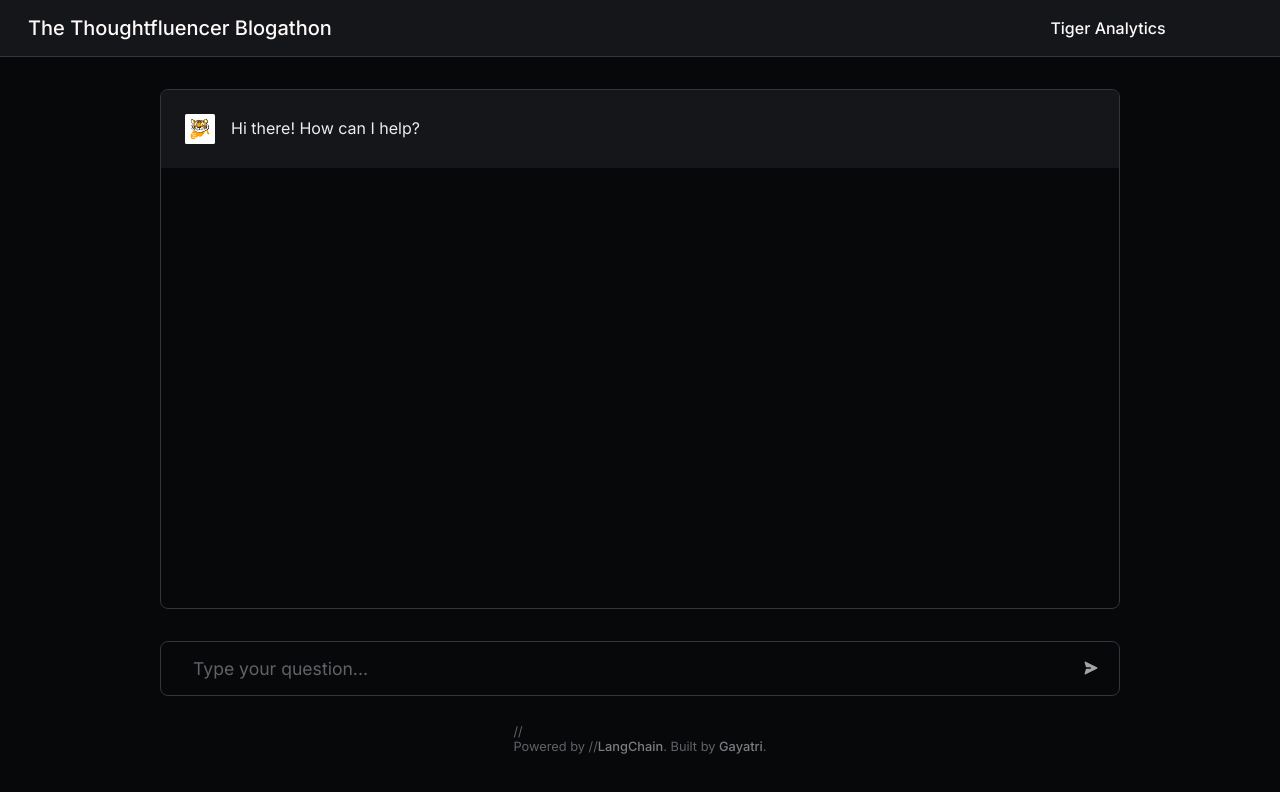
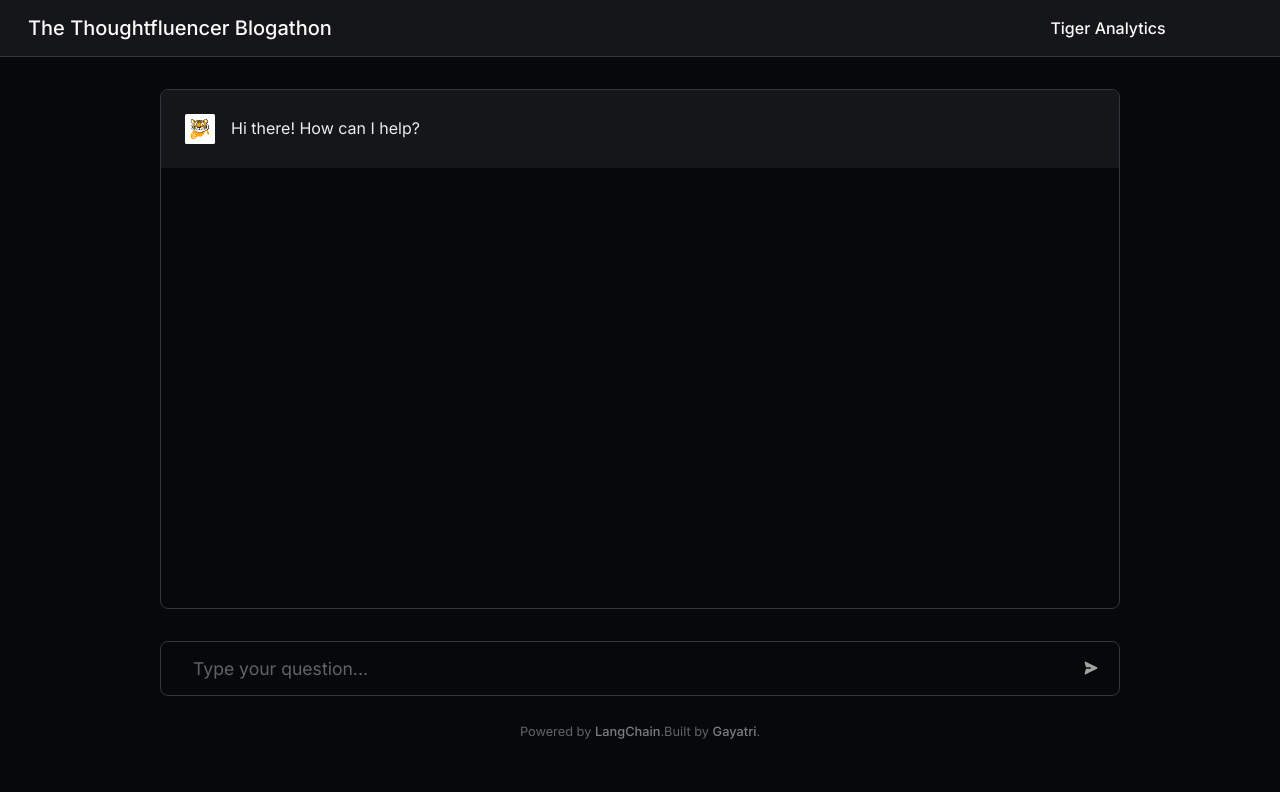
Before and after one commit to gayatrigt/tiger, a Next.js app: page / in a window 1280 px wide. Shown: the top 792 px of the page. Built offline with nearby package versions, Linux system fonts and the light colour scheme.

Commit message:
fixed footer

```diff
--- a/pages/index.js
+++ b/pages/index.js
@@ -226,12 +226,12 @@ export default function Home() {
             </form>
           </div>
           <div className={styles.footer}>
-            // <p>
+            <p>
               Powered by{" "}
-              //<a href="https://github.com/hwchase17/langchain" target="_blank">
+              <a href="https://github.com/hwchase17/langchain" target="_blank">
                 LangChain
               </a>
-              . Built by{" "}
+              .Built by{" "}
               <a href="" target="_blank">
                 Gayatri
               </a>
```
